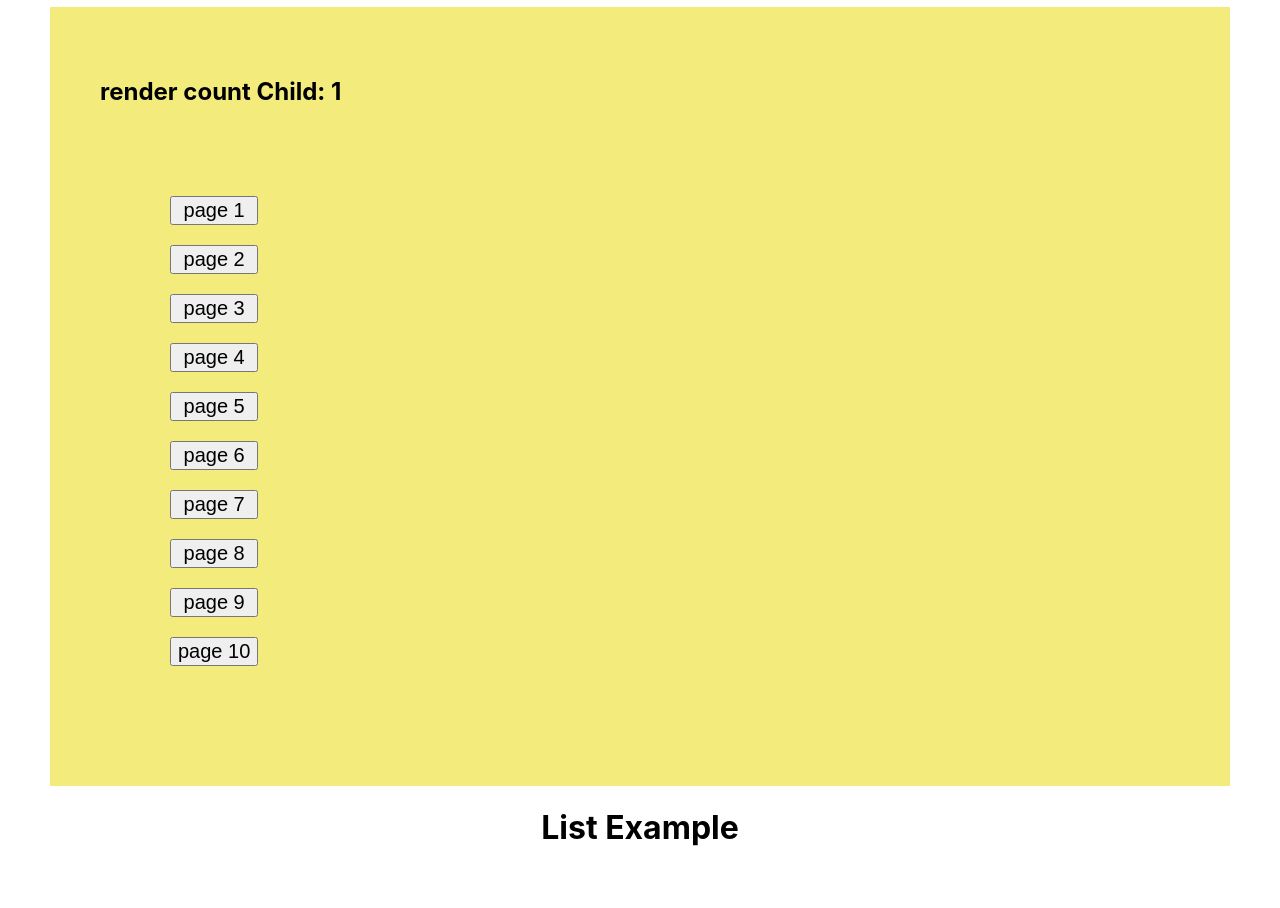
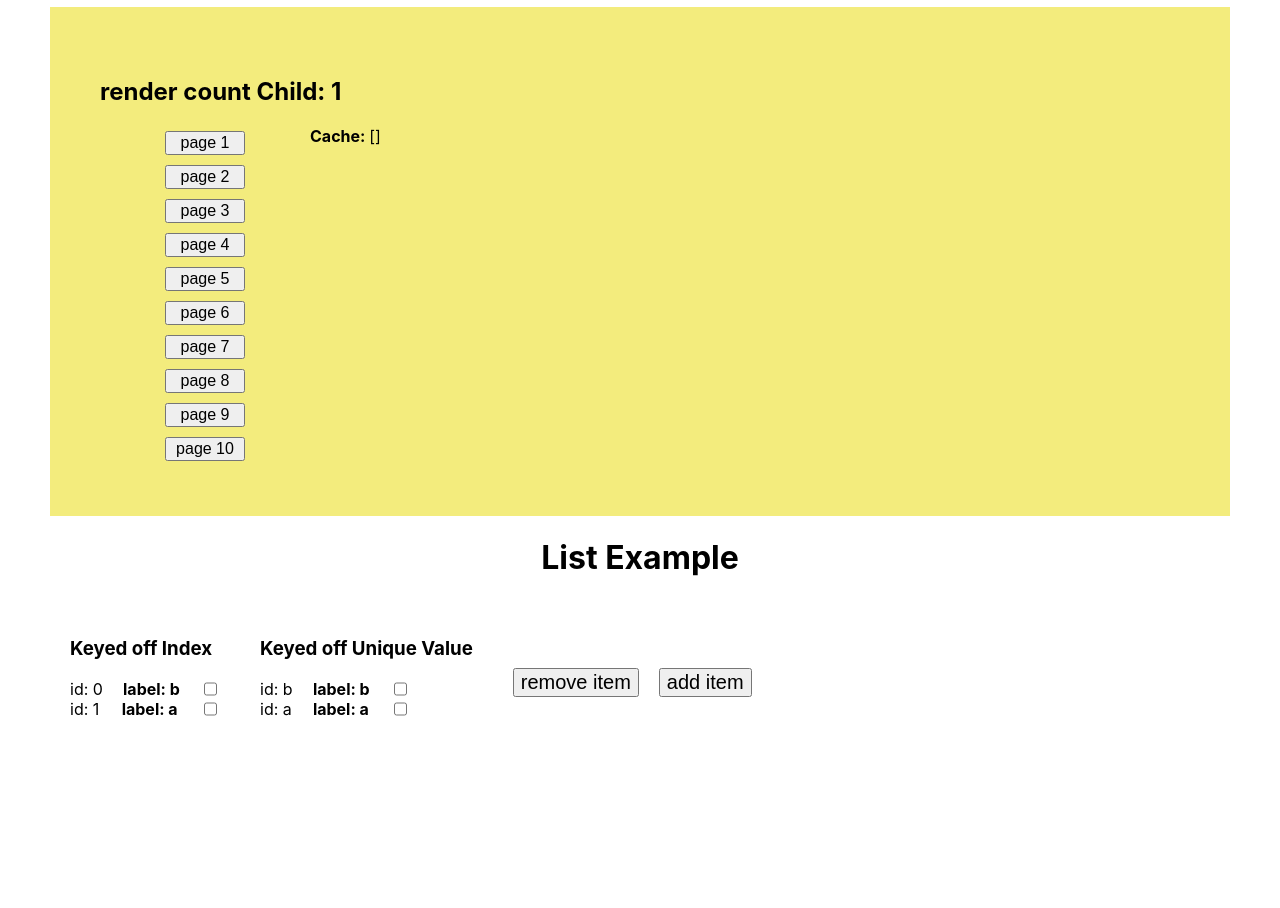
Before and after one commit to smhaley/key-demo, a React (Create React App) app: page / in a window 1280 px wide. Shown: the part 2040-2948 px from the top of the page. Built offline with nearby package versions, Linux system fonts and the light colour scheme; no server answers.

Commit message:
add cache visual

```diff
--- a/src/App.css
+++ b/src/App.css
@@ -35,7 +35,14 @@
 .paginate-container {
   display: flex;
   flex-direction: column;
-  margin: 60px;
+  margin-left: 60px;
+  margin-right: 60px;
+}
+
+.paginate-button {
+  width: 80px;
+  margin: 5px;;
+  font-size: 1em;
 }
 
 .demo-img {
--- a/src/components/key-demo/rick-and-morty.tsx
+++ b/src/components/key-demo/rick-and-morty.tsx
@@ -69,10 +69,14 @@ const RickAndMorty: React.FC<{ color: string }> = ({ color }) => {
           {keys.map((item) => (
             <button
               key={item}
-              className="container-button"
+              className="paginate-button"
               onClick={() => handlePaginate(item)}
             >{`page ${item}`}</button>
           ))}
+        </div>
+        <div>
+          <b>Cache: </b>
+          {JSON.stringify(Object.values(cache).map((value) => value.name))}
         </div>
       </div>
     </div>
```
